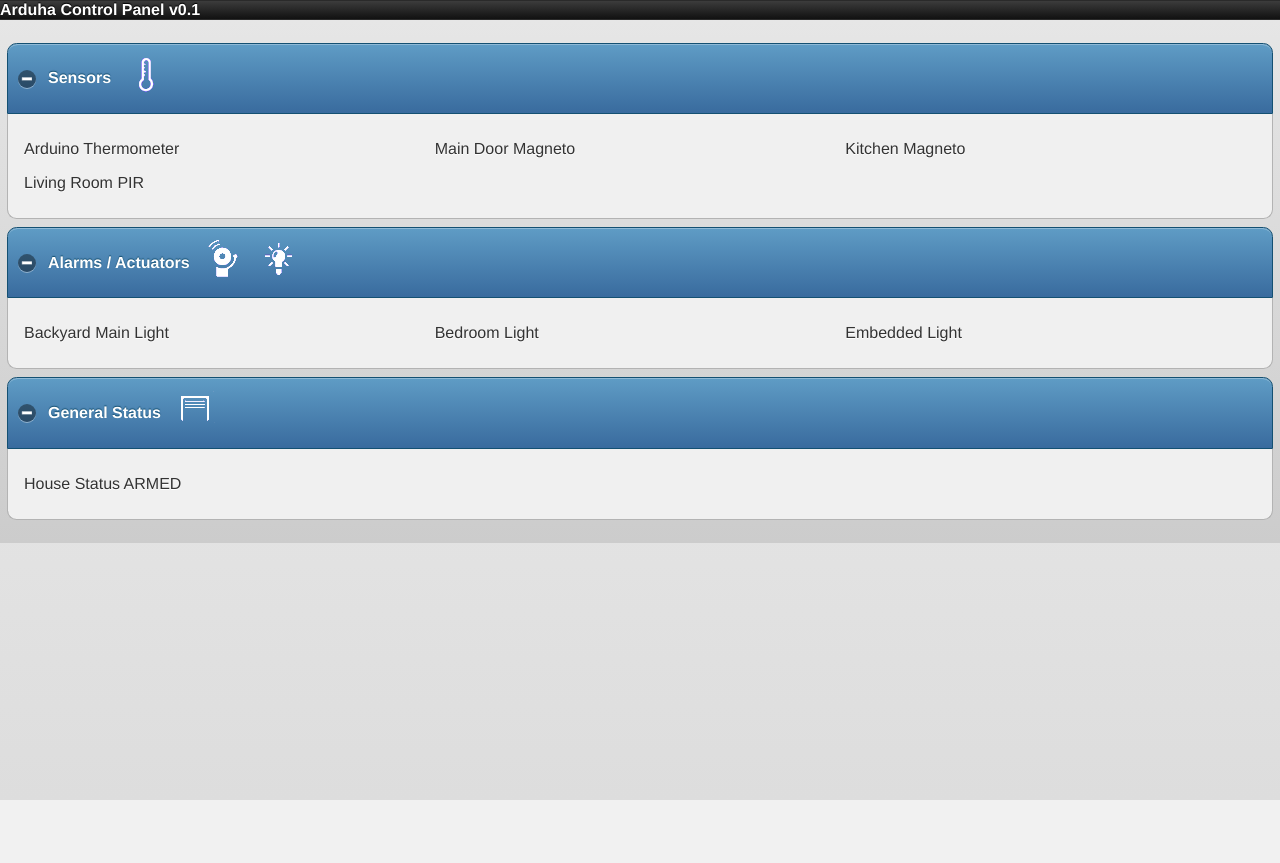
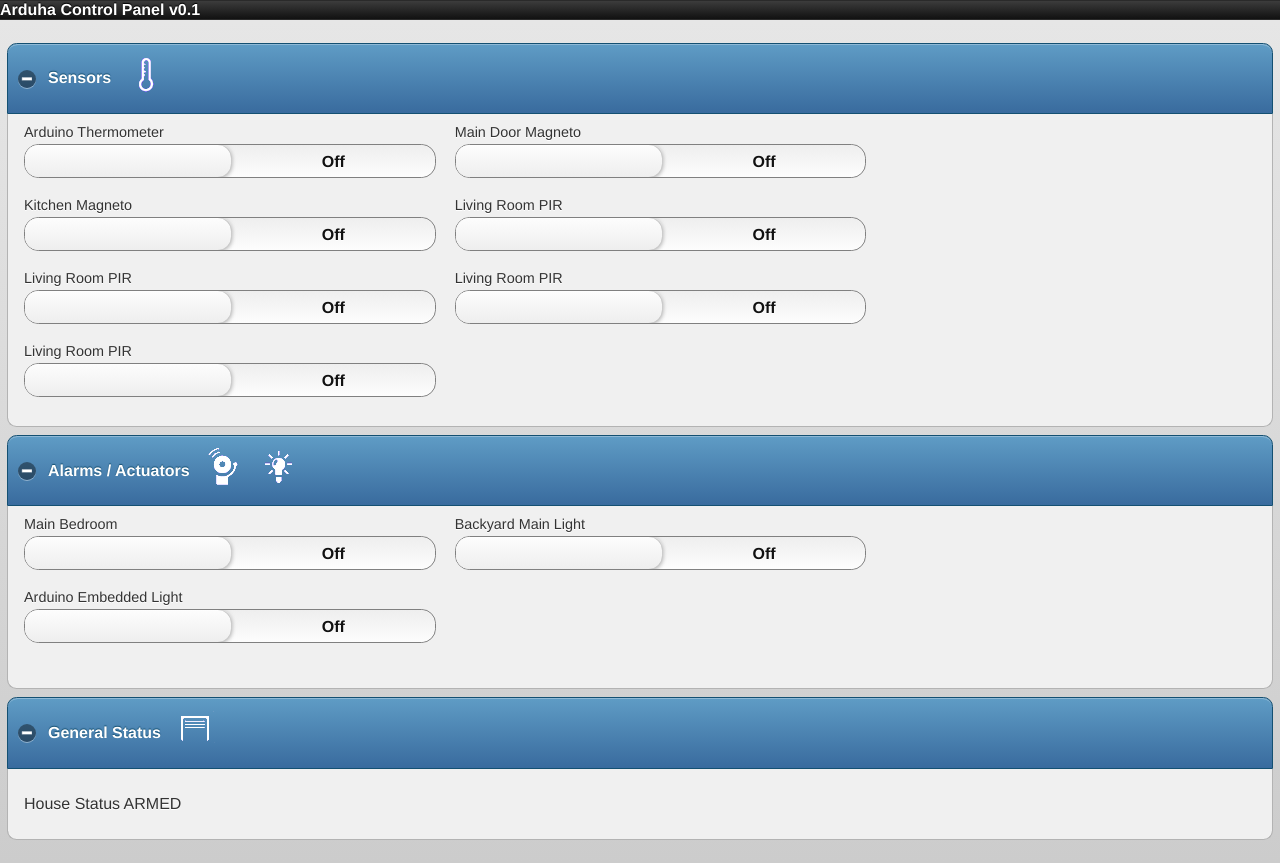
Before and after one commit to juantoledo/arduha, a PHP site: page / in a window 1280 px wide. Before the commit the page ends 800 px from the top, so only its background shows below. Run offline with PHP 8.4, Linux system fonts and the light colour scheme.

Commit message:
Changes in prototyping. Improved UI

```diff
--- /dev/null
+++ b/src/www/css/arduha.css
@@ -0,0 +1,19 @@
+.autotext{
+
+font-size : 0.9em;
+
+}
+.spacer
+{
+margin-right : 20px;
+margin-bottom : 20px;
+
+}
+
+.smallslider{
+width : 50px;
+}
+
+.centered{
+margin : auto;
+}
--- a/src/www/index.php
+++ b/src/www/index.php
@@ -6,8 +6,10 @@ include_once("release.php");
 	<title>Arduha</title>
 	<meta name="viewport" content="width=device-width, initial-scale=1">
 	<link rel="stylesheet" href="css/jquery/jquery.mobile-1.0.css" />
+	<link rel="stylesheet" href="css/arduha.css" />
 	<script type="text/javascript" src="js/jquery/jquery-1.7.1.js"></script>
 	<script type="text/javascript" src="js/jquery/jquery.mobile-1.0.js"></script>
+	<script type="text/javascript" src="js/arduha.js"></script>
 </head>
 <body>
 
@@ -20,28 +22,73 @@ include_once("release.php");
 	<div data-role="content" data-theme="b" data-content-theme="b" >
 		<div data-role="collapsible"  data-theme="b" data-collapsed="false" data-content-theme="c">
 			<h3>Sensors <img style="padding-left:10px; padding-bottom:10px;vertical-align:middle;" src="images/sen.png"/></h3>
-			<p>
-				<div class="ui-grid-b">
-					<div class="ui-block-a">Arduino Thermometer</div>
-					<div class="ui-block-b">Main Door Magneto</div>
-					<div class="ui-block-c">Kitchen Magneto</div>
+				<div class="ui-grid-b autotext ">
+					<div class="ui-block-a spacer" >Arduino Thermometer
+							<select name="slider" id="flip-a" data-role="slider" data-theme="c">
+								<option value="off">Off</option>
+								<option value="on">On</option>
+							</select>
+						</div>
+					<div class="ui-block-b spacer">Main Door Magneto
+						<select name="slider" id="flip-b" data-role="slider" data-theme="c">
+								<option value="off">Off</option>
+								<option value="on">On</option>
+						</select>
+					</div>
+					<div class="ui-block-a spacer">Kitchen Magneto
+						<select name="slider" id="flip-c" data-role="slider" data-theme="c">
+								<option value="off">Off</option>
+								<option value="on">On</option>
+						</select>
+					</div>
+					<div class="ui-block-b spacer">Living Room PIR
+						<select name="slider" id="flip-c" data-role="slider" data-theme="c">
+								<option value="off">Off</option>
+								<option value="on">On</option>
+						</select>
+					</div>
+					<div class="ui-block-a spacer">Living Room PIR
+						<select name="slider" id="flip-c" data-role="slider" data-theme="c">
+								<option value="off">Off</option>
+								<option value="on">On</option>
+						</select>
+					</div>
+					<div class="ui-block-b spacer">Living Room PIR
+						<select name="slider" id="flip-c" data-role="slider" data-theme="c">
+								<option value="off">Off</option>
+								<option value="on">On</option>
+						</select>
+					</div>
+					<div class="ui-block-a spacer">Living Room PIR
+						<select name="slider" id="flip-c" data-role="slider" data-theme="c">
+								<option value="off">Off</option>
+								<option value="on">On</option>
+						</select>
+					</div>
 				</div>
-				<p></p>
-				<div class="ui-grid-b">
-					<div class="ui-block-a">Living Room PIR</div>
-					<div class="ui-block-b"></div>
-					<div class="ui-block-c"></div>
-				</div>
-			</p>
 		</div>
 		<div data-role="collapsible" data-theme="b" data-collapsed="false" data-content-theme="c">
 			<h3>Alarms / Actuators <img style="padding-left:10px; padding-bottom:10px;vertical-align:middle;" src="images/alarm.png"/> <img style="padding-left:10px; padding-bottom:10px;vertical-align:middle;" src="images/act.png"/></h3>
-			<p>
-			<div class="ui-grid-b">
-					<div class="ui-block-a">Backyard Main Light</div>
-					<div class="ui-block-b">Bedroom Light</div>
-					<div class="ui-block-c">Embedded Light</div>
-			</div>
+				<div class="ui-grid-b autotext ">
+					<div class="ui-block-a spacer" >Main Bedroom
+							<select name="slider" id="flip-a" data-role="slider" data-theme="c">
+								<option value="off">Off</option>
+								<option value="on">On</option>
+							</select>
+						</div>
+					<div class="ui-block-b spacer">Backyard Main Light
+						<select name="slider" id="flip-b" data-role="slider" data-theme="c">
+								<option value="off">Off</option>
+								<option value="on">On</option>
+						</select>
+					</div>
+					<div class="ui-block-a spacer">Arduino Embedded Light
+						<select name="slider" id="flip-c" data-role="slider" data-theme="c">
+								<option value="off">Off</option>
+								<option value="on">On</option>
+						</select>
+					</div>
+				</div>
 			</p>
 		</div>
 				<div data-role="collapsible" data-theme="b" data-collapsed="false" data-content-theme="c">
--- /dev/null
+++ b/src/www/js/arduha.js
@@ -0,0 +1 @@
+$('select').slider();
```
